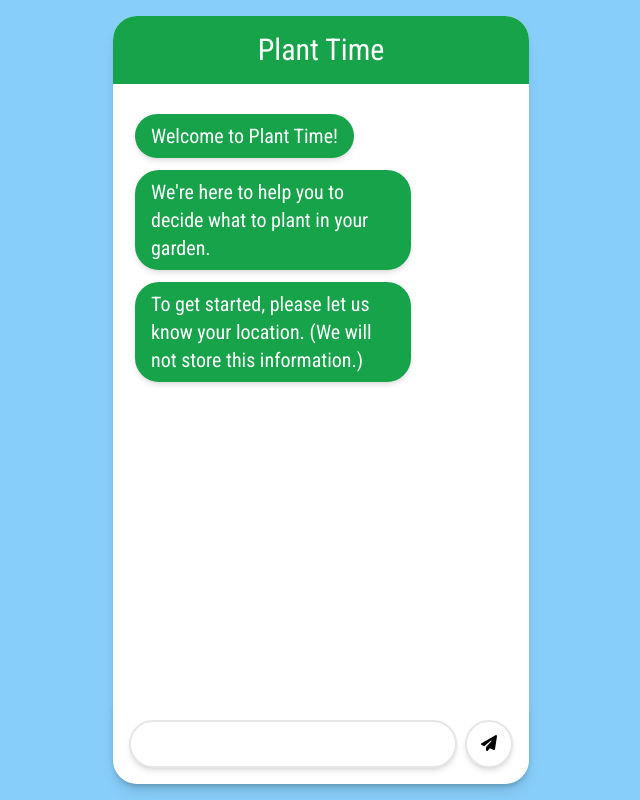
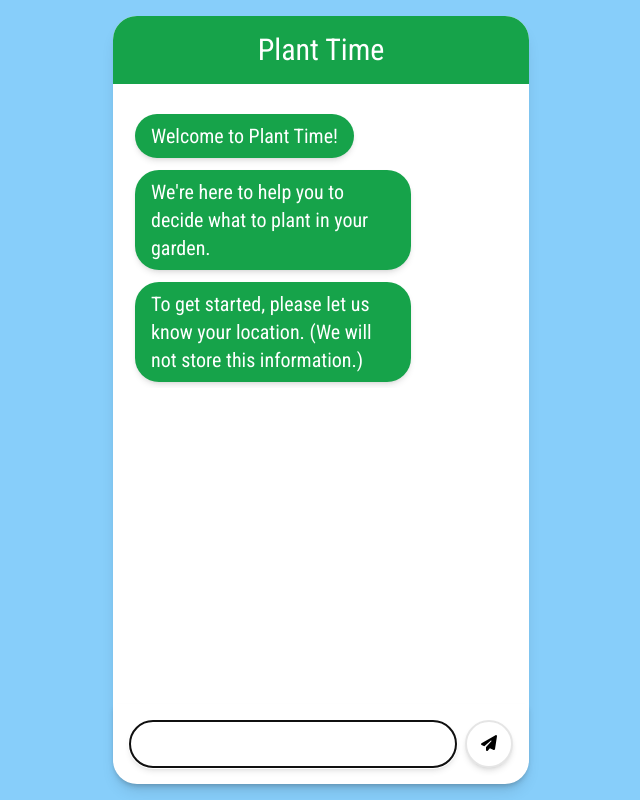
Before and after one commit to jkr-team/plant-time-web, a Next.js app: page / in a window 1280 px wide. Shown: the whole page, without its empty margins (319-959 px from the left). Built offline with nearby package versions, Linux system fonts and the light colour scheme.

Commit message:
no more custom component for ChatForm input. Adding logic for validation

```diff
--- a/src/components/ChatForm.tsx
+++ b/src/components/ChatForm.tsx
@@ -2,16 +2,16 @@ import React, { useEffect, useState } from 'react';
 import { TextBubble } from './TextBubble';
 import { Chat } from './Chat';
 import { FontAwesomeIcon } from '@fortawesome/react-fontawesome';
-import { faPaperPlane } from '@fortawesome/free-solid-svg-icons';
+import { faCircleExclamation, faPaperPlane } from '@fortawesome/free-solid-svg-icons';
 import { TypingIndicator } from './TypingIndicator';
-import { random } from 'nanoid';
 import { randomIntInRange } from '../utils/random';
 
 export type FormStep = {
   id: string;
   prompt: string[];
-  component: React.ReactNode;
-  validate?: (value: string | number) => boolean;
+  onSubmit: (value: string | number) => void;
+  validate?: (value: string | number) => string; // Returns an error message if the input is invalid, or an empty string if the input is valid (runs every time the user types)
+  asyncValidate?: (value: string | number) => Promise<string>; // An asynchronous validator that returns an error message if the input is invalid, or an empty string if the input is valid (only runs once the user submits this step)
 };
 
 type CompletedFormStep = {
@@ -22,10 +22,34 @@ type CompletedFormStep = {
 type ChatFormProps = {
   steps: FormStep[];
   onSubmit: () => void;
-  disabled?: boolean;
 };
 
-export const ChatForm = ({ steps, onSubmit, disabled }: ChatFormProps) => {
+export const ChatFormError = ({ error }: { error: string }) => (
+  <div className='absolute px-4 py-2 bottom-full left-0 text-md text-red-700 w-full dark:text-red-400'>
+    <FontAwesomeIcon icon={faCircleExclamation} className='mr-2' />
+    <span>{error}</span>
+  </div>
+);
+
+export const ChatFormInput = ({ onInput }: { onInput: (input: string) => void }) => (
+  <input
+    name='chat-form-input'
+    className='flex-1 relative flex bg-transparent rounded-3xl border-2 border-black border-opacity-10 text-xl py-2 px-4 shadow-md dark:border-white dark:border-opacity-30'
+    autoFocus={true}
+    onInput={(e) => onInput((e.target as HTMLInputElement).value)}
+  />
+);
+
+export const ChatFormSubmitButton = () => (
+  <button
+    className='w-12 border-2 border-black border-opacity-10 shadow-md rounded-full cursor-pointer dark:border-white dark:border-opacity-30'
+    type='submit'
+  >
+    <FontAwesomeIcon icon={faPaperPlane} />
+  </button>
+);
+
+export const ChatForm = ({ steps, onSubmit }: ChatFormProps) => {
   // The index of the current step
   const [step, setStep] = useState(0);
 
@@ -38,16 +62,65 @@ export const ChatForm = ({ steps, onSubmit, disabled }: ChatFormProps) => {
   // The error message to display to the user if their input is invalid
   const [error, setError] = useState<string>('');
 
+  // A boolean indicating whether we are waiting for the async validation to complete
+  const [isAsyncValidating, setIsAsyncValidating] = useState<boolean>(false);
+
   const currentStep = steps[step];
 
+  const onSubmitStep = async (e: React.FormEvent<HTMLFormElement>) => {
+    e.preventDefault();
+
+    // If the typing indicator is still typing, we have gone through the entire form, there is an error with the user's input, or an async validator is running, don't submit the step
+    if (!currentStep || line < currentStep.prompt.length || error !== '' || isAsyncValidating) {
+      return;
+    }
+
+    const formData = new FormData(e.target as HTMLFormElement);
+    const value = Array.from(formData.values()).join(' ');
+
+    if (currentStep.asyncValidate) {
+      // Set the async validating flag to true so that the user cannot submit the form again
+      setIsAsyncValidating(true);
+
+      // Run the async validator
+      const asyncError = await currentStep.asyncValidate(value);
+      setIsAsyncValidating(false);
+
+      // If there is an error, set the error message and return
+      if (asyncError !== '') {
+        setError(asyncError);
+        return;
+      }
+    }
+
+    // If we have reached this point, the user's input is valid, so submit the step and move on to the next step
+    currentStep.onSubmit(value);
+    setCompletedSteps([...completedSteps, { step: currentStep, value }]);
+
+    // If we have run through all the steps, submit the form
+    if (step + 1 >= steps.length) {
+      onSubmit();
+    }
+
+    setStep(step + 1);
+    setLine(0);
+  };
+
+  const onUserInput = (input: string) => {
+    if (currentStep && currentStep.validate) {
+      setError(currentStep.validate(input));
+    }
+  };
+
   useEffect(() => {
-    const delay = randomIntInRange(1000, 3000);
-    const timeout = setTimeout(() => {
-
-      if (currentStep && line < currentStep.prompt.length) {
-        setLine(line + 1);
-      }
-    }, delay);
+    const timeout = setTimeout(
+      () => {
+        if (currentStep && line < currentStep.prompt.length) {
+          setLine(line + 1);
+        }
+      },
+      randomIntInRange(1000, 2000)
+    );
 
     return () => clearTimeout(timeout);
   }, [line]);
@@ -88,33 +161,11 @@ export const ChatForm = ({ steps, onSubmit, disabled }: ChatFormProps) => {
 
       <form
         className='flex relative align-middle rounded-br-3xl dark:bg-zinc-700 rounded-bl-3xl w-full gap-2 p-4 shadow-md'
-        onSubmit={(e) => {
-          e.preventDefault();
-          const formData = new FormData(e.target as HTMLFormElement);
-          const value = Array.from(formData.values()).join(' ');
-
-          setCompletedSteps([...completedSteps, { step: currentStep, value }]);
-
-          if (step + 1 >= steps.length) {
-            onSubmit();
-          }
-
-          setStep(step + 1);
-          setLine(0);
-        }}
+        onSubmit={onSubmitStep}
       >
-        <div className='absolute px-4 bottom-full left-0 text-md text-red-700 w-full dark:text-red-400'>{error}</div>
-
-        <div className="flex-1 relative flex rounded-3xl border-2 border-black border-opacity-10 text-xl py-2 px-4 shadow-md dark:border-white dark:border-opacity-30 before:content-['\200B'] before:block">
-          {currentStep && (line >= currentStep.prompt.length) && currentStep.component}
-        </div>
-
-        <button
-          className='w-12 border-2 border-black border-opacity-10 shadow-md rounded-full cursor-pointer dark:border-white dark:border-opacity-30'
-          disabled={disabled || step >= steps.length}
-        >
-          <FontAwesomeIcon icon={faPaperPlane} />
-        </button>
+        {error && <ChatFormError error={error} />}
+        <ChatFormInput onInput={onUserInput} />
+        <ChatFormSubmitButton />
       </form>
     </div>
   );
--- a/src/pages/index.tsx
+++ b/src/pages/index.tsx
@@ -32,17 +32,17 @@ export default function Home() {
                   "We're here to help you to decide what to plant in your garden.",
                   'To get started, please let us know your location. (We will not store this information.)',
                 ],
-                component: <input name='location' className='w-full bg-transparent' key='location' />,
+                onSubmit: (value) => console.log(value)
               },
               {
                 id: 'soil-type-step',
                 prompt: ['What type of soil do you have?', 'Sandy, loamy, or clay?'],
-                component: <input name='location' className='w-full bg-transparent' key='soil-type' />,
+                onSubmit: (value) => console.log(value)
               },
               {
                 id: 'soil-ph-step',
                 prompt: ['What is your soil pH?', 'You can find this out with a soil test kit.'],
-                component: <input name='location' className='w-full bg-transparent' key='soil-ph' />,
+                onSubmit: (value) => console.log(value)
               },
             ]}
             onSubmit={() => {}}
```
